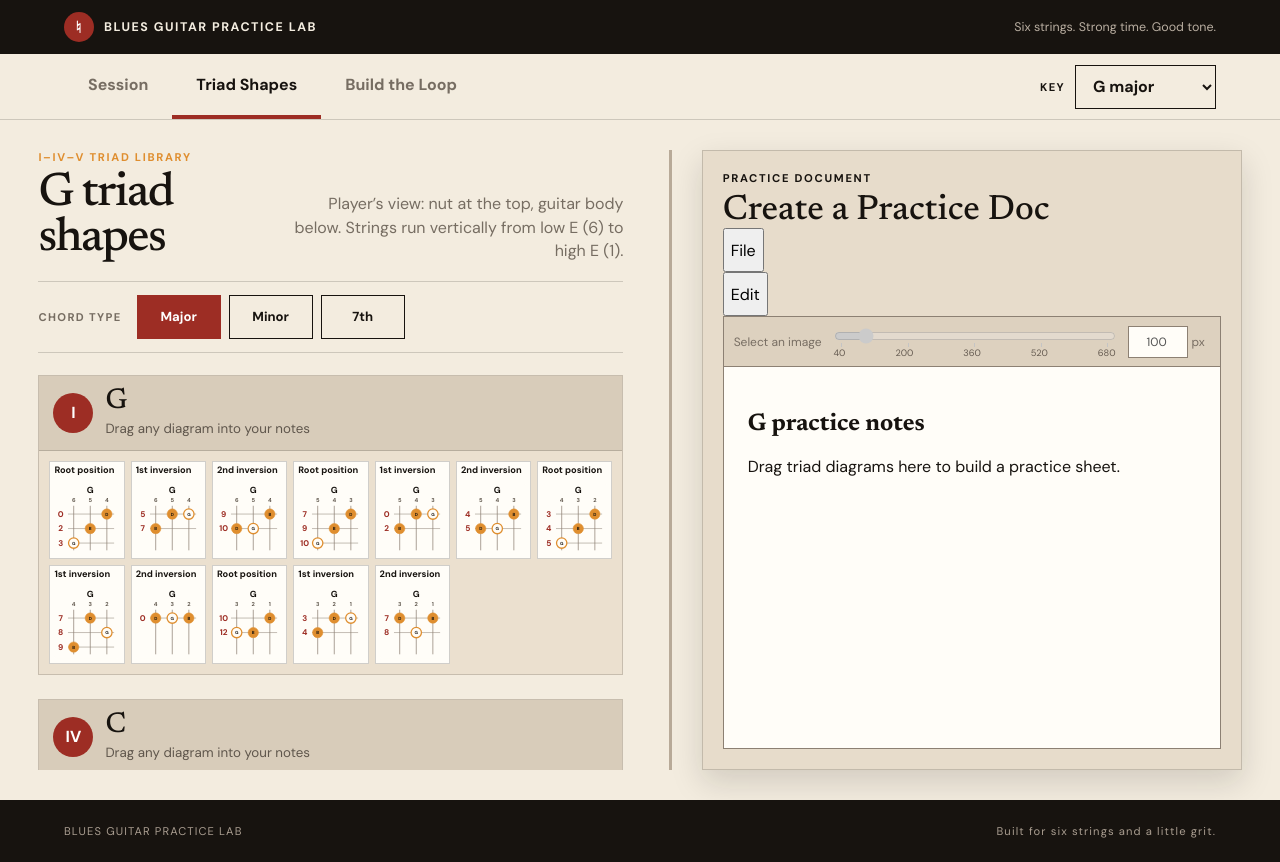
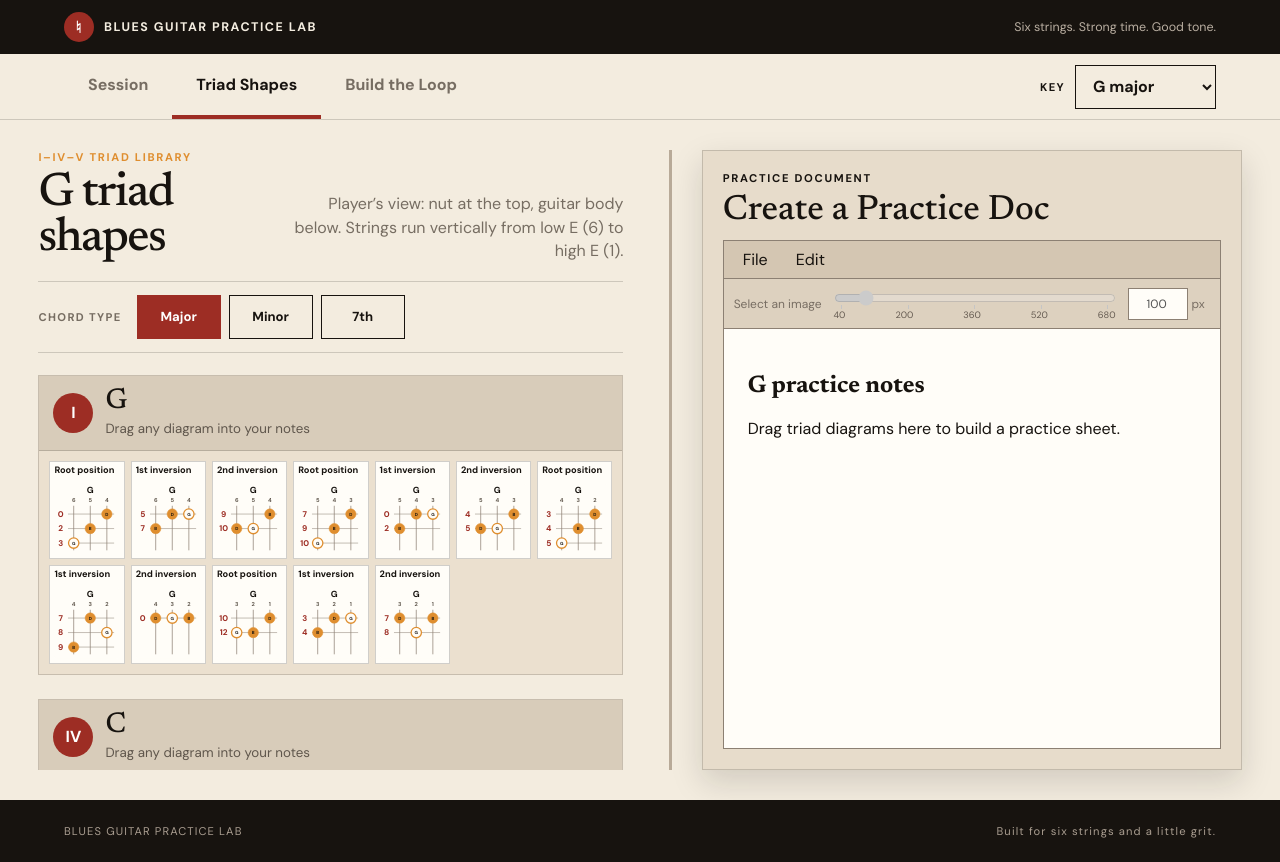
Before and after one commit to flyfisher1952/blues-guitar-practice-lab, an Angular app: page / in a window 1280 px wide. Both pictures are taken after a click on the tab "Triad Shapes". Built offline with nearby package versions, Linux system fonts and the light colour scheme; what html-docx-js-typescript would draw is missing.

Commit message:
Style practice editor as an application menu

```diff
--- a/src/app/app.component.css
+++ b/src/app/app.component.css
@@ -156,20 +156,78 @@ main { min-height: calc(100vh - 196px); }
 
 .notes-workspace { height: 100%; min-width: 0; margin-left: clamp(12px, 2vw, 26px); padding: 20px; display: flex; flex-direction: column; overflow: hidden; color: var(--ink); background: #e7dccb; border: 1px solid var(--line); box-shadow: 0 12px 30px rgba(23, 19, 15, .15); }
 .editor-heading { display: flex; justify-content: space-between; align-items: start; gap: 20px; }
-.editor-heading h2 { margin: 0; font: 2.2rem/1 "Newsreader", serif; }
-.editor-file-actions { display: flex; flex-wrap: wrap; justify-content: flex-end; gap: 5px; }
-.editor-file-actions button { min-height: 38px; padding: 0 11px; border: 1px solid var(--ink); color: var(--ink); background: var(--paper); cursor: pointer; }
-.editor-file-actions button:hover { color: white; border-color: var(--red); background: var(--red); }
-.clear-editor { background: transparent !important; }
-.clear-editor:hover { background: var(--red) !important; }
+.editor-heading h2 { margin: 0 0 12px; font: 2.2rem/1 "Newsreader", serif; }
 .visually-hidden { width: 1px; height: 1px; position: absolute; overflow: hidden; clip: rect(0 0 0 0); clip-path: inset(50%); white-space: nowrap; }
-.editor-help { margin: 10px 0 15px; color: #61584f; line-height: 1.45; }
-.editor-toolbar { display: flex; flex-wrap: wrap; gap: 5px; padding: 8px; border: 1px solid #8c8073; border-bottom: 0; background: #d4c6b2; }
-.editor-toolbar button { min-width: 38px; min-height: 36px; padding: 0 8px; border: 1px solid #8c8073; background: var(--paper); cursor: pointer; }
-.editor-toolbar button:hover { color: white; background: var(--red); }
-.editor-toolbar select { min-height: 36px; max-width: 145px; padding: 0 7px; border: 1px solid #8c8073; background: var(--paper); }
-.text-color { min-height: 36px; padding: 0 7px; display: flex; align-items: center; gap: 6px; border: 1px solid #8c8073; background: var(--paper); font-size: .72rem; }
-.text-color input { width: 28px; height: 26px; padding: 1px; border: 0; background: transparent; cursor: pointer; }
+
+.document-menu-bar {
+  min-height: 38px;
+  padding: 2px 6px;
+  display: flex;
+  align-items: center;
+  gap: 2px;
+  position: relative;
+  z-index: 6;
+  border: 1px solid #8c8073;
+  border-bottom: 0;
+  background: #d4c6b2;
+}
+.document-menu { position: relative; }
+.menu-trigger {
+  min-height: 32px;
+  padding: 0 13px;
+  border: 0;
+  color: var(--ink);
+  background: transparent;
+  cursor: default;
+}
+.menu-trigger:hover, .menu-trigger[aria-expanded="true"] { color: white; background: var(--red); }
+.menu-dropdown, .editor-submenu {
+  min-width: 210px;
+  padding: 5px;
+  position: absolute;
+  z-index: 20;
+  color: var(--ink);
+  background: #fffdf8;
+  border: 1px solid #8c8073;
+  box-shadow: 0 8px 22px rgba(23, 19, 15, .24);
+}
+.menu-dropdown { top: calc(100% + 2px); left: 0; }
+.menu-dropdown button, .editor-submenu button {
+  width: 100%;
+  min-height: 32px;
+  padding: 5px 10px;
+  display: flex;
+  align-items: center;
+  justify-content: flex-start;
+  border: 0;
+  color: var(--ink);
+  background: transparent;
+  text-align: left;
+  white-space: nowrap;
+  cursor: default;
+}
+.menu-dropdown button:hover, .menu-dropdown button:focus-visible,
+.editor-submenu button:hover, .editor-submenu button:focus-visible {
+  color: white;
+  background: var(--red);
+  outline: 0;
+}
+.menu-separator { height: 1px; margin: 5px 4px; background: #c9bba8; }
+.menu-item-with-submenu { position: relative; }
+.menu-item-with-submenu > .submenu-trigger { justify-content: space-between; }
+.menu-item-with-submenu > .submenu-trigger span { margin-left: 30px; font-size: 1rem; }
+.editor-submenu {
+  display: none;
+  top: -6px;
+  left: calc(100% - 2px);
+}
+.menu-item-with-submenu:hover > .editor-submenu,
+.menu-item-with-submenu:focus-within > .editor-submenu { display: block; }
+.font-submenu { min-width: 230px; padding: 10px; }
+.font-submenu label { display: grid; gap: 4px; margin-bottom: 9px; color: #61584f; font-size: .7rem; font-weight: 700; letter-spacing: .05em; text-transform: uppercase; }
+.font-submenu label:last-child { margin-bottom: 0; }
+.font-submenu select { width: 100%; min-height: 34px; padding: 0 7px; border: 1px solid #8c8073; color: var(--ink); background: var(--paper); text-transform: none; }
+
 .image-size-control { padding: 8px 10px; display: grid; grid-template-columns: auto minmax(180px, 1fr) 82px; align-items: center; gap: 12px; color: #786e63; border: 1px solid #8c8073; border-bottom: 0; background: #ddd1bf; font-size: .75rem; }
 .image-size-control.enabled { color: var(--ink); }
 .image-size-slider { min-width: 0; display: grid; gap: 2px; }
@@ -258,8 +316,7 @@ footer { padding: 24px clamp(20px, 5vw, 72px); display: flex; justify-content: s
   .triad-diagram { height: auto; }
   .notes-workspace { padding: 12px; }
   .editor-heading { display: block; }
-  .editor-file-actions { margin-top: 12px; justify-content: flex-start; }
-  .editor-toolbar select { max-width: none; flex: 1 1 120px; }
+  .menu-dropdown, .editor-submenu { min-width: 190px; }
   .image-size-control { grid-template-columns: 1fr; }
   .manual-image-size span { text-align: left; }
   footer { flex-direction: column; gap: 8px; }
```
